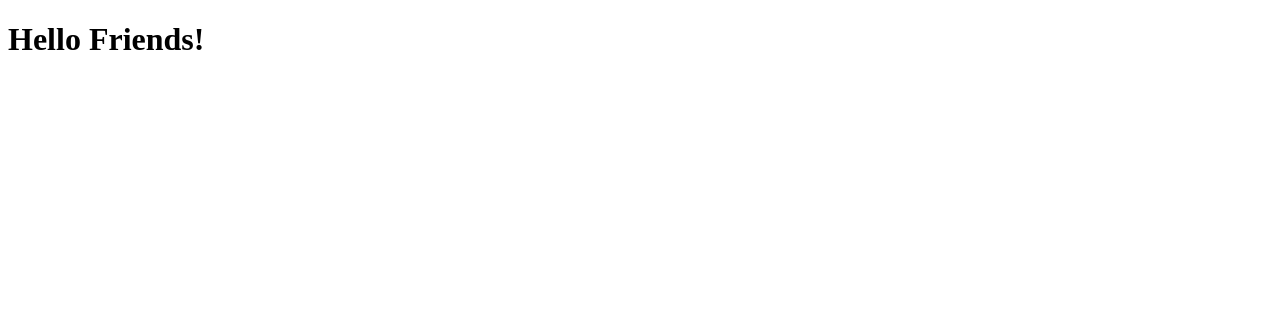
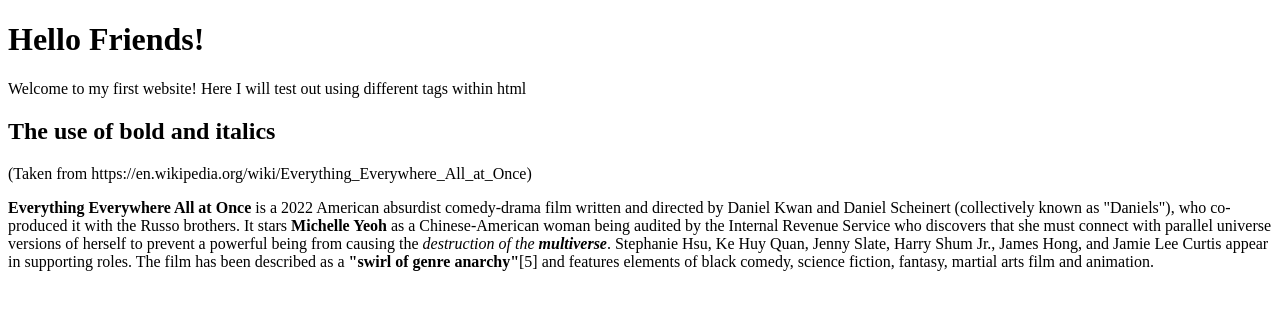
Before and after one commit to Jamesdtp/website_test, a plain HTML site: page test_1/index.html in a window 1280 px wide. Drawn offline with Linux system fonts and the light colour scheme.

Commit message:
Added bolds and italics

```diff
--- a/test_1/index.html
+++ b/test_1/index.html
@@ -3,10 +3,15 @@
 <html lang="en">
     <head>
         <meta charset="utf-8">
-        <title>My First Webpage</title>
+        <title>My First Website</title>
     </head>
 
     <body>
         <h1>Hello Friends!</h1>
+        <p>Welcome to my first website! Here I will test out using different tags within html</p>
+
+        <h2>The use of bold and italics</h2>
+        <p>(Taken from https://en.wikipedia.org/wiki/Everything_Everywhere_All_at_Once)</p>
+        <p><strong>Everything Everywhere All at Once</strong> is a 2022 American absurdist comedy-drama film written and directed by Daniel Kwan and Daniel Scheinert (collectively known as "Daniels"), who co-produced it with the Russo brothers. It stars <strong>Michelle Yeoh</strong> as a Chinese-American woman being audited by the Internal Revenue Service who discovers that she must connect with parallel universe versions of herself to prevent a powerful being from causing the <em>destruction of the <strong>multiverse</strong></em>. Stephanie Hsu, Ke Huy Quan, Jenny Slate, Harry Shum Jr., James Hong, and Jamie Lee Curtis appear in supporting roles. The film has been described as a <strong>"swirl of genre anarchy"</strong>[5] and features elements of black comedy, science fiction, fantasy, martial arts film and animation.</p>
     </body>
 </html>
```
